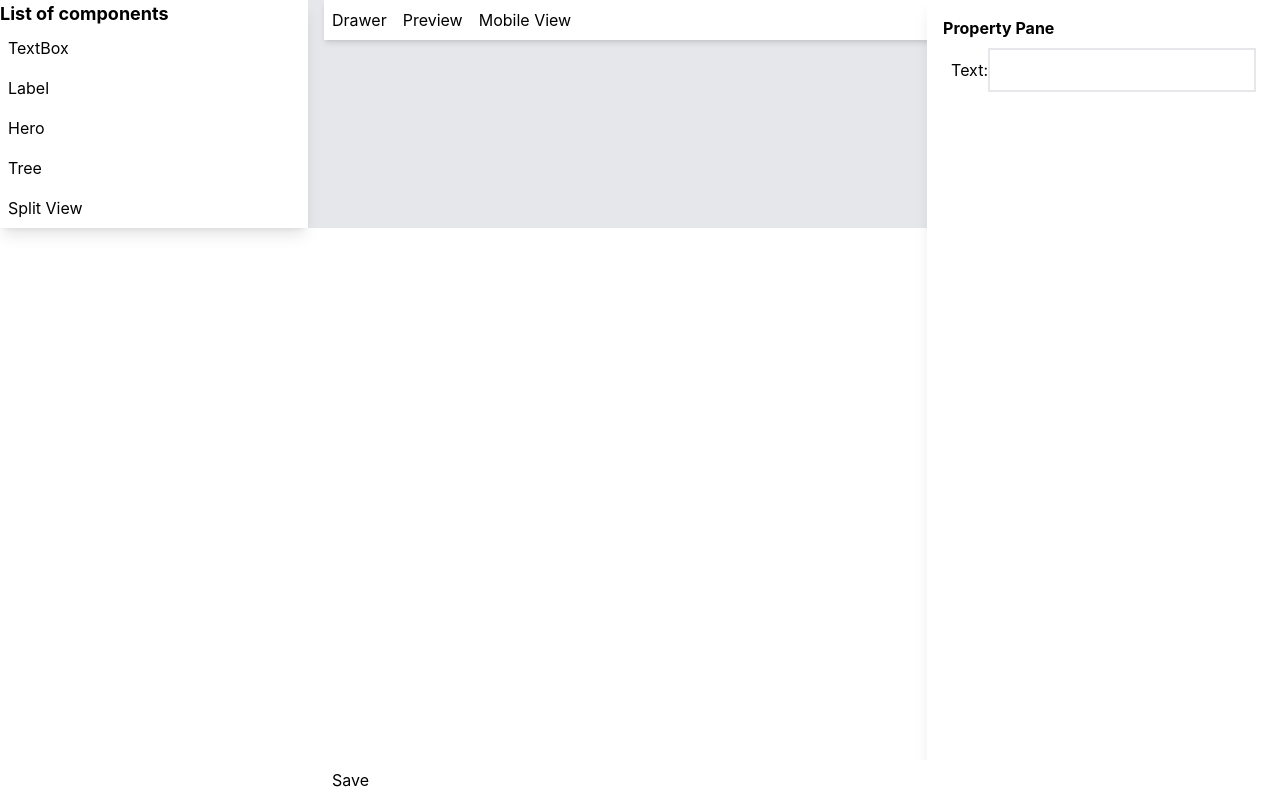
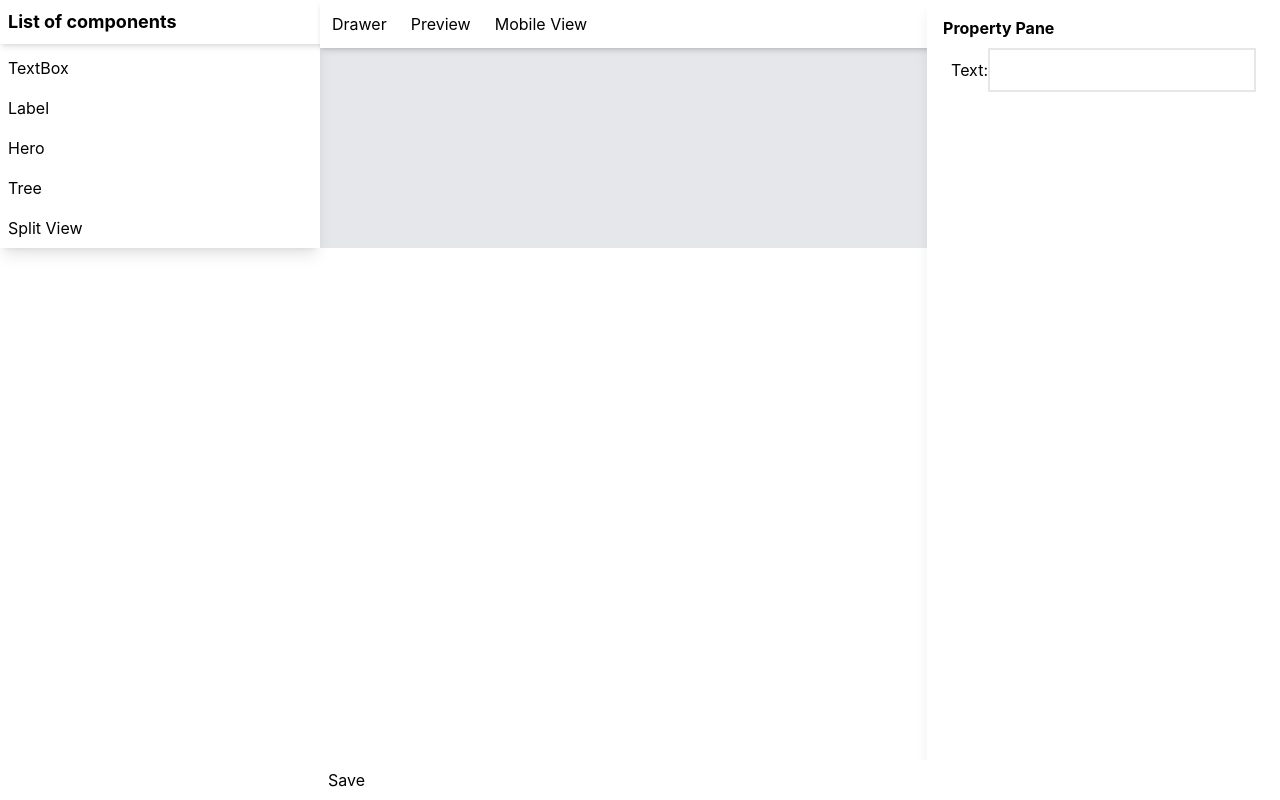
Before and after one commit to kalburgimanjunath/react-builder, a Next.js app: page / in a window 1280 px wide. Built offline with nearby package versions, Linux system fonts and the light colour scheme.

Commit message:
4 files modified

```diff
--- a/components/CanvasArea.js
+++ b/components/CanvasArea.js
@@ -26,7 +26,7 @@ export default function CanvasArea({ listcomponents }) {
   }
 
   return (
-    <div className="overflow-y-auto">
+    <div className="overflow-y-auto mt-10">
       <CanvasAreaHeader />
       {listcomponents &&
         listcomponents.length > 0 &&
--- a/components/CanvasAreaHeader.js
+++ b/components/CanvasAreaHeader.js
@@ -20,7 +20,7 @@ export default function CanvasAreaHeader() {
         {drawingHeader &&
           drawingHeader.map((item) => {
             return (
-              <div className="p-2 hover:bg-gray-100 cursor-pointer">
+              <div className="p-3 hover:bg-gray-100 cursor-pointer">
                 {item.title}
               </div>
             );
--- a/components/Sidebar.js
+++ b/components/Sidebar.js
@@ -4,8 +4,10 @@ export default function Sidebar({ items, selectedComponent }) {
   // const [selectedComponent, setComponent] = useState();
   return (
     <div className="shadow-lg bg-white">
-      <h3 className="font-bold text-lg">List of components</h3>
-      <div className="">
+      <h3 className="font-bold text-lg p-2 shadow-md fixed top-0 w-full bg-white">
+        List of components
+      </h3>
+      <div className="mt-12">
         {items &&
           items.length > 0 &&
           items.map((item) => {
--- a/pages/index.js
+++ b/pages/index.js
@@ -14,7 +14,7 @@ export default function Home() {
 
   useEffect(() => {});
   return (
-    <div className="grid grid-cols-4 md:grid-cols-4 bg-gray-200 gap-4 w-full">
+    <div className="grid grid-cols-4 md:grid-cols-4 bg-gray-200 w-full">
       <Sidebar items={ALLCOMPONENTS} selectedComponent={setComponents} />
       <CanvasArea listcomponents={newcomponents} />
     </div>
```
